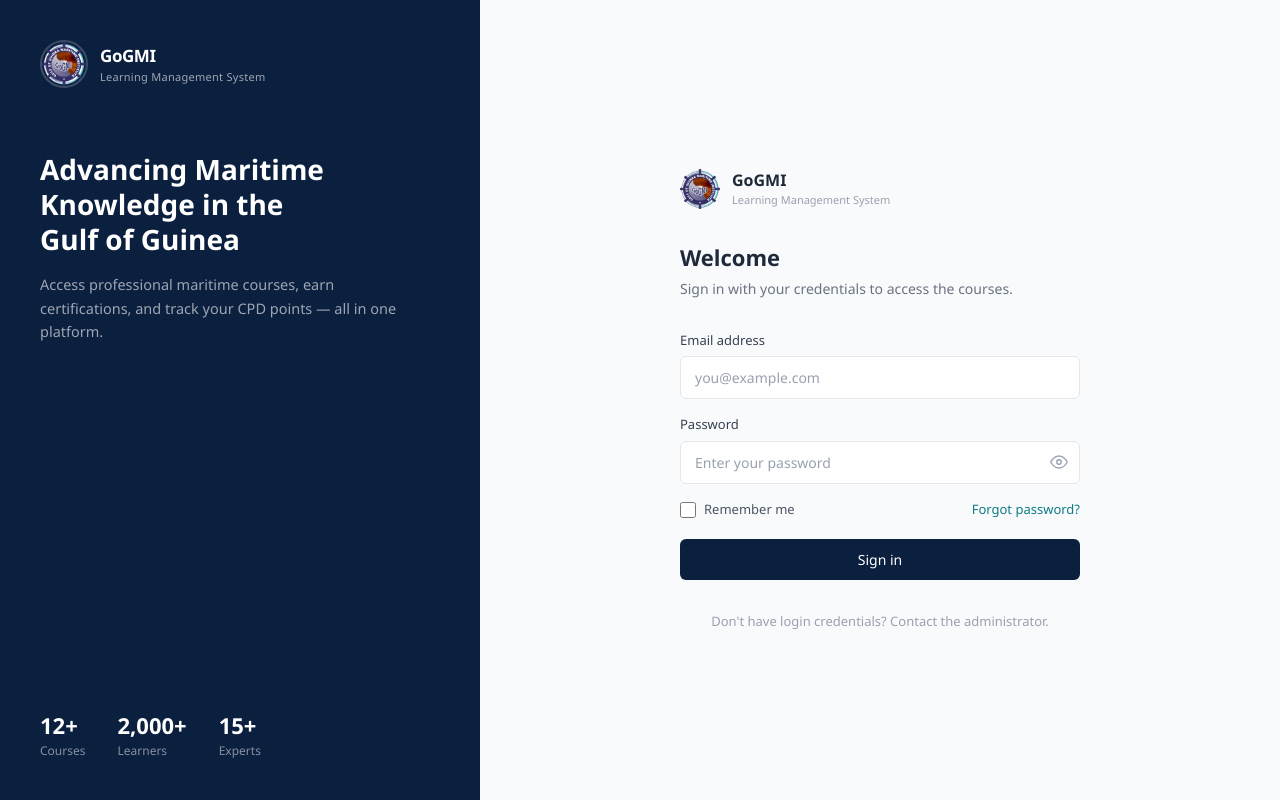
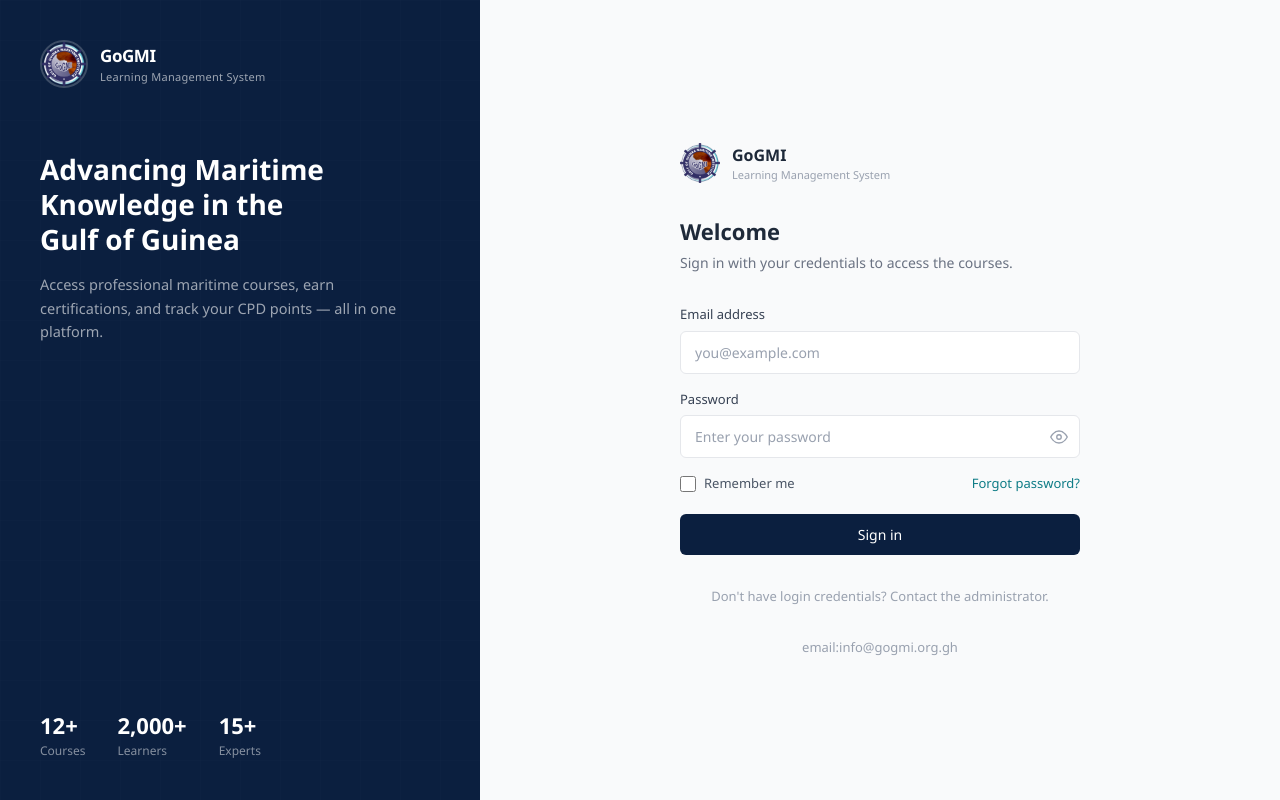
Before and after one commit to GoGMI-Ghana/GoGMI-LMS, a React (Vite) app: page / in a window 1280 px wide. Built offline with nearby package versions, Linux system fonts and the light colour scheme.

Commit message:
Update LoginPage.tsx

```diff
--- a/src/pages/auth/LoginPage.tsx
+++ b/src/pages/auth/LoginPage.tsx
@@ -216,6 +216,9 @@ export default function LoginPage({ onLogin }: LoginPageProps) {
           <p className="text-center text-[13px] text-gray-400 mt-8">
             Don't have login credentials? Contact the administrator.
           </p>
+           <p className="text-center text-[13px] text-gray-400 mt-8">
+            email:info@gogmi.org.gh
+          </p>
         </div>
       </div>
     </div>
```
